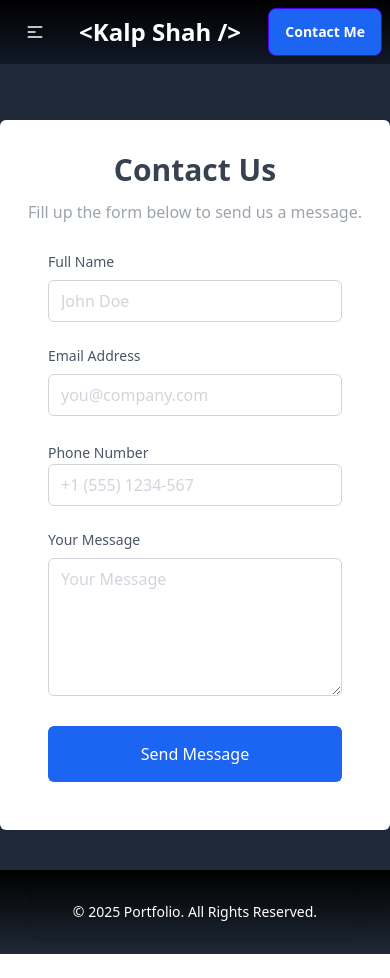
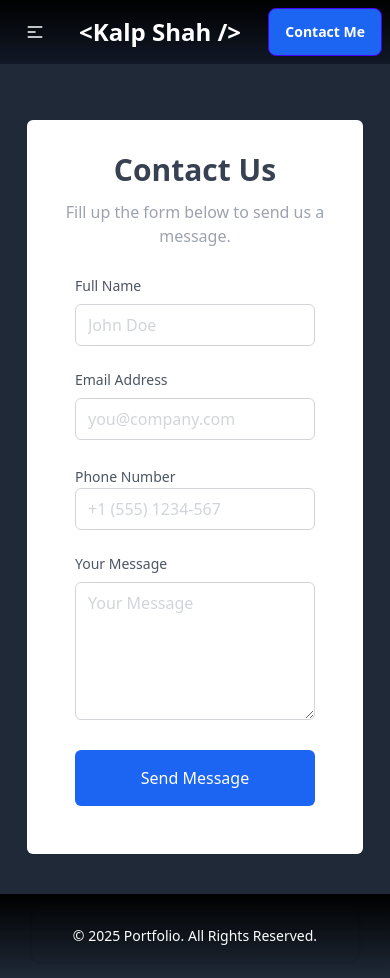
Before and after one commit to kalp234/Personal-Portfolio, a React (Vite) app: page /contact-me in a window 390 px wide. Before the commit the page ends 954 px from the top, so only its background shows below. Built offline with nearby package versions, Linux system fonts and the light colour scheme.

Commit message:
2025 change

```diff
--- a/src/components/Contact/Contact.jsx
+++ b/src/components/Contact/Contact.jsx
@@ -60,7 +60,7 @@ function Contact() {
     <>
       <div className="flex items-center min-h-screen  bg-gray-800 dark:bg-gray-900">
         <div className="container mx-auto mt-20 ">
-          <div className="max-w-md mx-auto my-10 bg-white p-5 rounded-md shadow-sm">
+          <div className="max-w-[21rem] md:max-w-md mx-auto my-10 bg-white p-5 rounded-md shadow-sm">
             <div className="text-center">
               <h1 className="my-3 text-3xl font-semibold text-gray-700 dark:text-gray-200">
                 Contact Us
--- a/src/components/Projects/Projects.jsx
+++ b/src/components/Projects/Projects.jsx
@@ -122,7 +122,7 @@ const Projects = () => {
 </p>
               <div className="card-actions justify-end">
                 <a
-                  href="https://ecommerce-site-three-mauve.vercel.app/"
+                  href="https://cara-project-nine.vercel.app/"
                   className="badge badge-outline w-20 transition duration-400   hover:bg-blue-600 hover:text-white p-4 font-semibold"
                 >
                   Demo
--- a/src/components/Skills/Skills.jsx
+++ b/src/components/Skills/Skills.jsx
@@ -22,7 +22,7 @@ const Skills = () => {
           </p>
         </div>
 
-        <div className="grid grid-cols-2 w-full sm:grid-cols-3 gap-8 text-center py-8 px-7 md:px-12 sm:px-0  text-white">
+        <div className="grid grid-cols-2 w-full sm:grid-cols-3 gap-8 text-center py-8 px-0 md:px-12  text-white">
           <div className="shadow-md hover:scale-105 duration-500 py-2 rounded-lg items-center flex flex-col shadow-orange-500">
             <img src={html} alt="" className="h-36 w-36" />
             <p className="mt-4">HTML</p>
```
